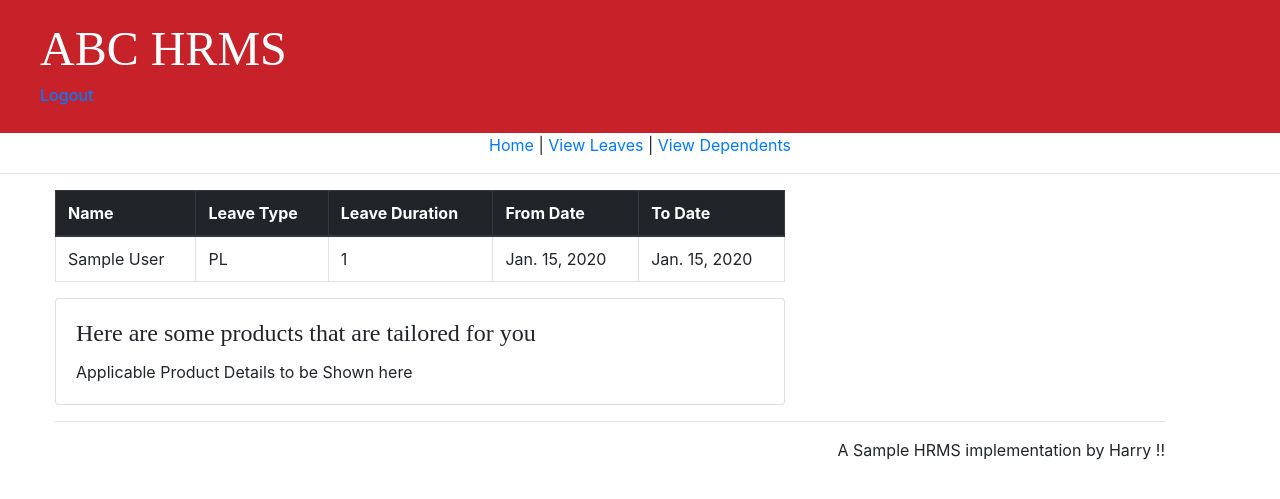
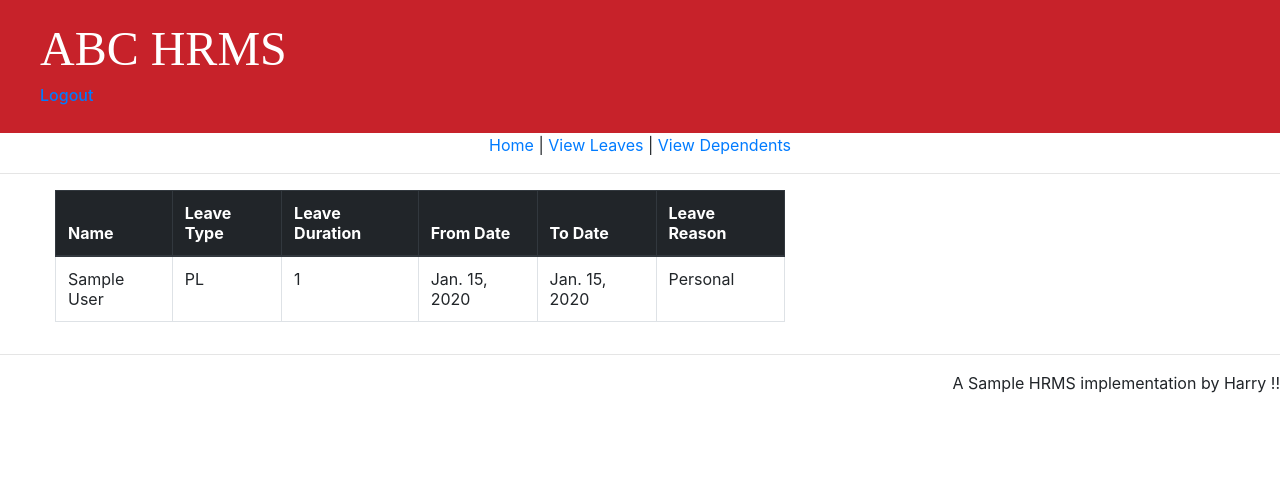
Before and after one commit to harrycheese/hrms, a Django app: a page that uses abchrms/templates/employee/displayleavetxn.html in a window 1280 px wide. Shown: the top 499 px of the page. Run offline with Django 3.2, Linux system fonts and the light colour scheme; tables that the repository leaves empty hold one stand-in row (values such as "Sample post"); some libraries are stand-ins or nearby versions.

Commit message:
Added products and rules to leave and dependent views

```diff
--- a/abchrms/models.py
+++ b/abchrms/models.py
@@ -493,6 +493,7 @@
                 ('ULIP','Child Plan'),
                 ('EQMF','Equity MF SIP'),
                 ('LI','Term Life Insurance'),
+                ('PL','Personal Loan'),
     )
     PIFA_CHOICES=(
                 ('P','Protecting'),
--- a/abchrms/static/css/abchrms.css
+++ b/abchrms/static/css/abchrms.css
@@ -15,7 +15,7 @@
 }
 
 h1, h2, h3, h4 {
-    font-family: 'pf_handbook_proregular';
+    font-family: 'pf_handbook _proregular';
     src: url("../fonts/pfhandbookpro-regular.eot");
 }
 
--- a/abchrms/templates/employee/base.html
+++ b/abchrms/templates/employee/base.html
@@ -8,7 +8,7 @@
         <meta charset="utf-8">
         <meta name="viewport" content="width=device-width, initial-scale=1, shrink-to-fit=no">
         <link rel="stylesheet" href="https://maxcdn.bootstrapcdn.com/bootstrap/4.0.0/css/bootstrap.min.css" integrity="sha384-Gn5384xqQ1aoWXA+058RXPxPg6fy4IWvTNh0E263XmFcJlSAwiGgFAW/dAiS6JXm" crossorigin="anonymous">
-        <link href='//fonts.googleapis.com/css?family=Lobster&subset=latin,latin-ext' rel='stylesheet' type='text/css'>
+        <link href="{% static 'fonts/pfhandbookpro-regular.eot' %}" rel='stylesheet' type='text/css'>
         <link rel="stylesheet" href="{% static 'css/abchrms.css' %}">
     </head>
     <body>
--- a/abchrms/templates/employee/displayleavetxn.html
+++ b/abchrms/templates/employee/displayleavetxn.html
@@ -9,6 +9,7 @@
             <th>Leave Duration</th>
             <th>From Date</th>
             <th>To Date</th>
+            <th>Leave Reason</th>
           </tr>
         </thead>
         <tbody>
@@ -18,15 +19,27 @@
             <td>{{leavetxn.no_of_days}}</td>
             <td>{{leavetxn.from_date}}</td>
             <td>{{leavetxn.to_date}}</td>
+            <td>{{leavetxn.leave_reason}}</td>
           </tr>
         </tbody>
       </table>
     </div>
-
+  {% if products|length > 1 %}
   <div class="card">
       <div class="card-body">
         <h4 class="card-title">Here are some products that are tailored for you</h4>
-        <p class="card-text">Applicable Product Details to be Shown here</p>
+        <p class="card-text">
+          <table class="table">
+              {% for product in products %}
+              <tr>
+              <td> {{product.product_name}}</td>
+              <td> {{product.product_disp_text}}</td>
+              <td>  <button class="save btn-danger btn-lg btn-block">Buy Online! </button></td>
+              </tr>
+              {% endfor %}
+          </table>
+        </p>
     </div>
+    {% endif %}
 
 {% endblock %}
--- a/abchrms/views/leave.py
+++ b/abchrms/views/leave.py
@@ -1,8 +1,9 @@
 from django.shortcuts import render, redirect,get_object_or_404
 from django.utils import timezone
 import logging
+from itertools import chain
 from abchrms.forms import LeaveTransactionForm
-from abchrms.models import LeaveTransaction,Leave,Employee,Transactions
+from abchrms.models import LeaveTransaction,Leave,Employee,Transactions,Product,RuleEngine,Employment
 
 """
 The following view allows a user to mark leave
@@ -58,4 +59,16 @@
 def display_leavetxn(request,pk):
     leavetxn = get_object_or_404(LeaveTransaction,id=pk)
     employee = leavetxn.emp_id
-    return render(request,'employee/displayleavetxn.html',{'leavetxn':leavetxn,'employee':employee})
+    employment = get_object_or_404(Employment,emp_id = leavetxn.emp_id)
+    rules = RuleEngine.objects.filter(txn_type='leave')
+    ti_products = Product.objects.filter(product_type = 'TI')
+    li_products = Product.objects.filter(product_type = 'LI')
+    pl_products = Product.objects.filter(product_type = 'PL')
+    empty_prod = {}
+    if ti_products.exists() and leavetxn.leave_type == "PL" and leavetxn.leave_reason == "Vacation":
+        return render(request,'employee/displayleavetxn.html',{'leavetxn':leavetxn,'employee':employee,'rules':rules,'products':ti_products})
+    elif li_products.exists() and leavetxn.leave_type == 'SL' and leavetxn.leave_reason == 'Sick Leave':
+        return render(request,'employee/displayleavetxn.html',{'leavetxn':leavetxn,'employee':employee,'rules':rules,'products':li_products})
+    elif pl_products.exists() and leavetxn.leave_type in ('PL','CL') and employment.job_band > 9:
+        return render(request,'employee/displayleavetxn.html',{'leavetxn':leavetxn,'employee':employee,'rules':rules,'products':list(chain(pl_products,ti_products))})
+    return render(request,'employee/displayleavetxn.html',{'leavetxn':leavetxn,'employee':employee,'rules':rules,'products':empty_prod})
```
Also changed, not shown: abchrms/templates/employee/displaydependenttxn.html (+18 -7 lines), abchrms/templates/employee/welcome.html (+13 -3 lines), abchrms/views/dependent.py (+9 -2 lines), abchrms/static/images/dependent.jpg (added), abchrms/static/images/leave.jpg (added).
